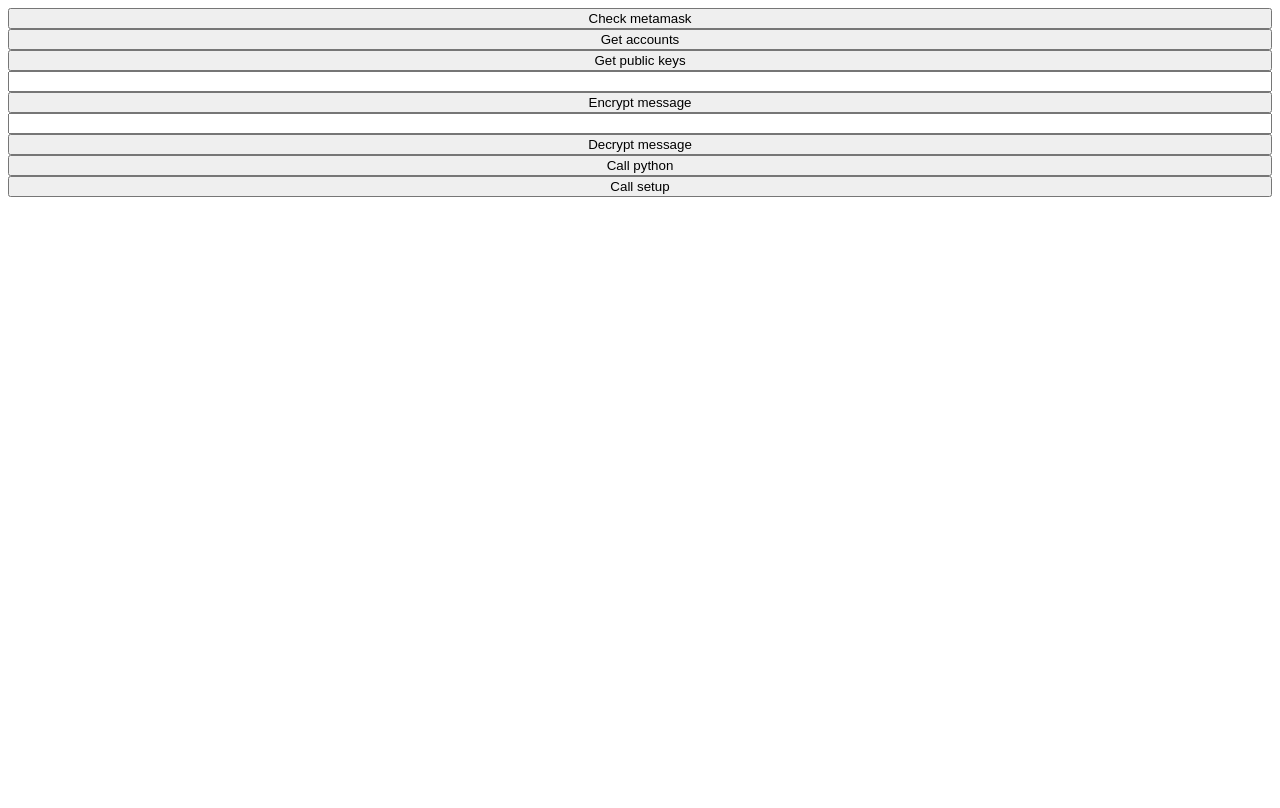
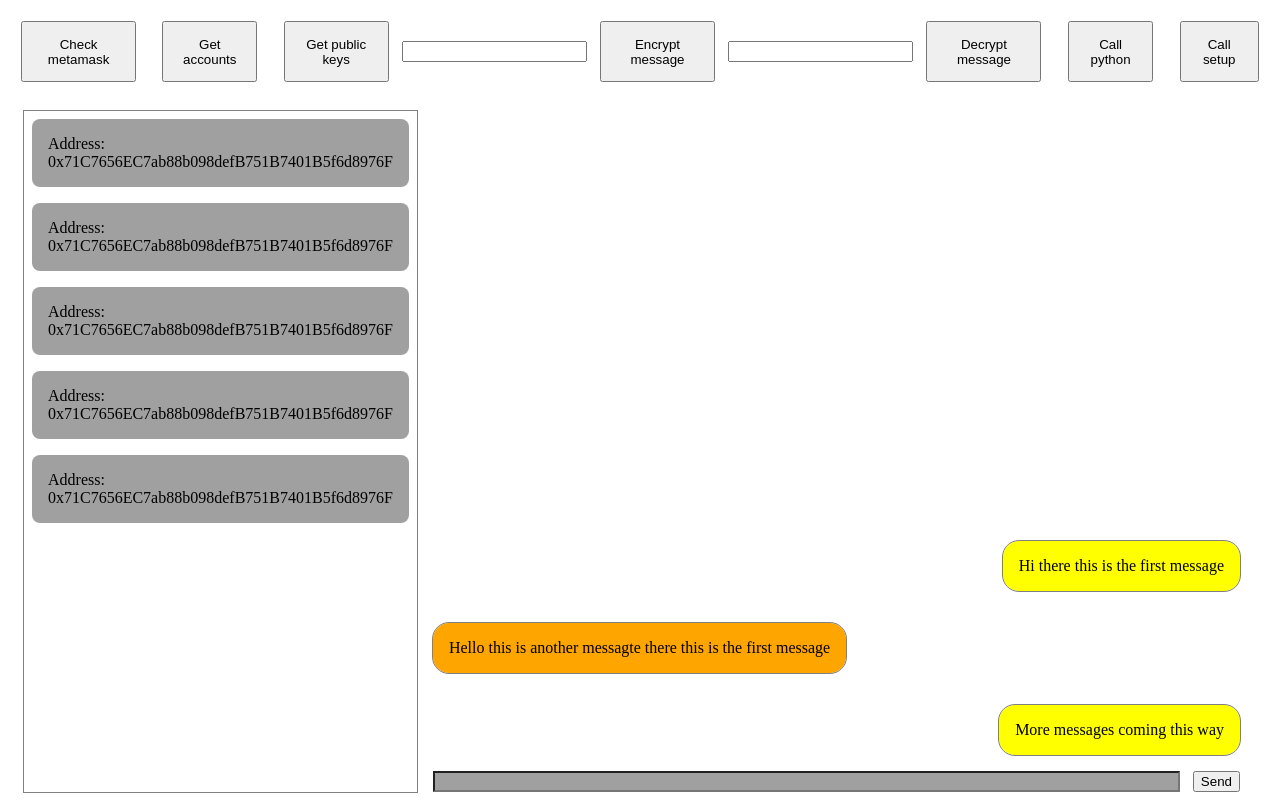
Before and after one commit to dvlasits/NYCMessaging, a Flask app: page / in a window 1280 px wide. Before the commit the page ends 197 px from the top, so only its background shows below. Run offline with Flask 2, Linux system fonts and the light colour scheme; some libraries are stand-ins or nearby versions.

Commit message:
updated website

```diff
--- /dev/null
+++ b/Encryption/static/styles.css
@@ -0,0 +1,94 @@
+html {
+    height: 100%;
+}
+
+body {
+    height: 100%;
+    display: grid;
+    grid-template-rows: auto 1fr;
+}
+
+#main {
+    bottom:0;
+    left:0;
+    right:0;
+    /*outline: red 1px solid;*/
+
+    display: grid;
+    grid-template-columns: 1fr 5fr;
+    grid-template-rows: 1fr auto;
+
+    padding: 1em;
+}
+
+#contacts {
+    display: flex;
+    flex-direction: column;
+    outline: 1px solid gray;
+
+    grid-column: 1/2;
+    grid-row: 1/3;
+}
+
+#contacts > div {
+    display: grid;
+
+    margin: 0.5em;
+    padding: 1em;
+    border-radius: 0.5em;
+
+    background-color: #a0a0a0;
+}
+
+#received-messages {
+    display: flex;
+    flex-direction: column;
+
+    grid-column: 2/3;
+    grid-row: 1/2;
+
+    justify-content: flex-end
+}
+
+.message-left {
+    outline: 1px gray solid;
+    align-self: end;
+    background-color: yellow;
+
+    padding: 1em;
+    margin: 1em;
+    border-radius: 1em;
+}
+
+.message-right {
+    outline: 1px gray solid;
+    align-self: start;
+    background-color: orange;
+
+    padding: 1em;
+    margin: 1em;
+    border-radius: 1em;
+}
+
+#write-message{
+    display: grid;
+    grid-template-columns: 1fr auto;
+    padding-left: 1em;
+    padding-right: 1em;
+}
+
+#write-message > input{
+    background-color: #a0a0a0;
+    margin-right: 1em;
+}
+
+#top-buttons {
+    display: flex;
+    align-items: center;
+}
+
+#top-buttons > button {
+    padding: 1em;
+    margin: 1em;
+
+}
--- a/Encryption/templates/index.html
+++ b/Encryption/templates/index.html
@@ -6,12 +6,7 @@
         <title>Using web3 API with MetaMask</title>
         <script src="https://cdn.jsdelivr.net/npm/web3@1.2.2/dist/web3.min.js"></script>
         <script src="{{url_for('static', filename='bundle.js')}}"></script>
-        <style>
-            body {
-                display: flex;
-                flex-direction: column;
-            }
-        </style>
+        <link rel="stylesheet" href="{{url_for('static', filename='styles.css')}}">
         <script>
 
             let accounts;
@@ -130,6 +125,7 @@
         </script>
     </head>
     <body>
+        <div id="top-buttons">
             <button onclick="check_metamask()">Check metamask</button>
             <button onclick="get_accounts()">Get accounts</button>
             <button onclick="get_public_keys()">Get public keys</button>
@@ -140,5 +136,40 @@
             <button onclick="call_python()">Call python</button>
 
             <button onclick="call_setup()">Call setup</button>
+        </div>
+
+      <div id="main">
+        <div id = "contacts">
+            <div>
+                <span>Address:</span>
+                <span>0x71C7656EC7ab88b098defB751B7401B5f6d8976F</span>
+            </div>
+            <div>
+                <span>Address:</span>
+                <span>0x71C7656EC7ab88b098defB751B7401B5f6d8976F</span>
+            </div>
+            <div>
+                <span>Address:</span>
+                <span>0x71C7656EC7ab88b098defB751B7401B5f6d8976F</span>
+            </div>
+            <div>
+                <span>Address:</span>
+                <span>0x71C7656EC7ab88b098defB751B7401B5f6d8976F</span>
+            </div>
+            <div>
+                <span>Address:</span>
+                <span>0x71C7656EC7ab88b098defB751B7401B5f6d8976F</span>
+            </div>
+        </div>
+        <div id = "received-messages">
+            <span class="message-left">Hi there this is the first message</span>
+            <span class="message-right">Hello this is another messagte there this is the first message</span>
+            <span class="message-left">More messages coming this way</span>
+        </div>
+        <div id ="write-message">
+            <input type="text"/>
+            <button>Send</button>
+        </div>
+      </div>
     </body>
     </html>
```
Lines whose indentation alone changed are shown as unchanged.
